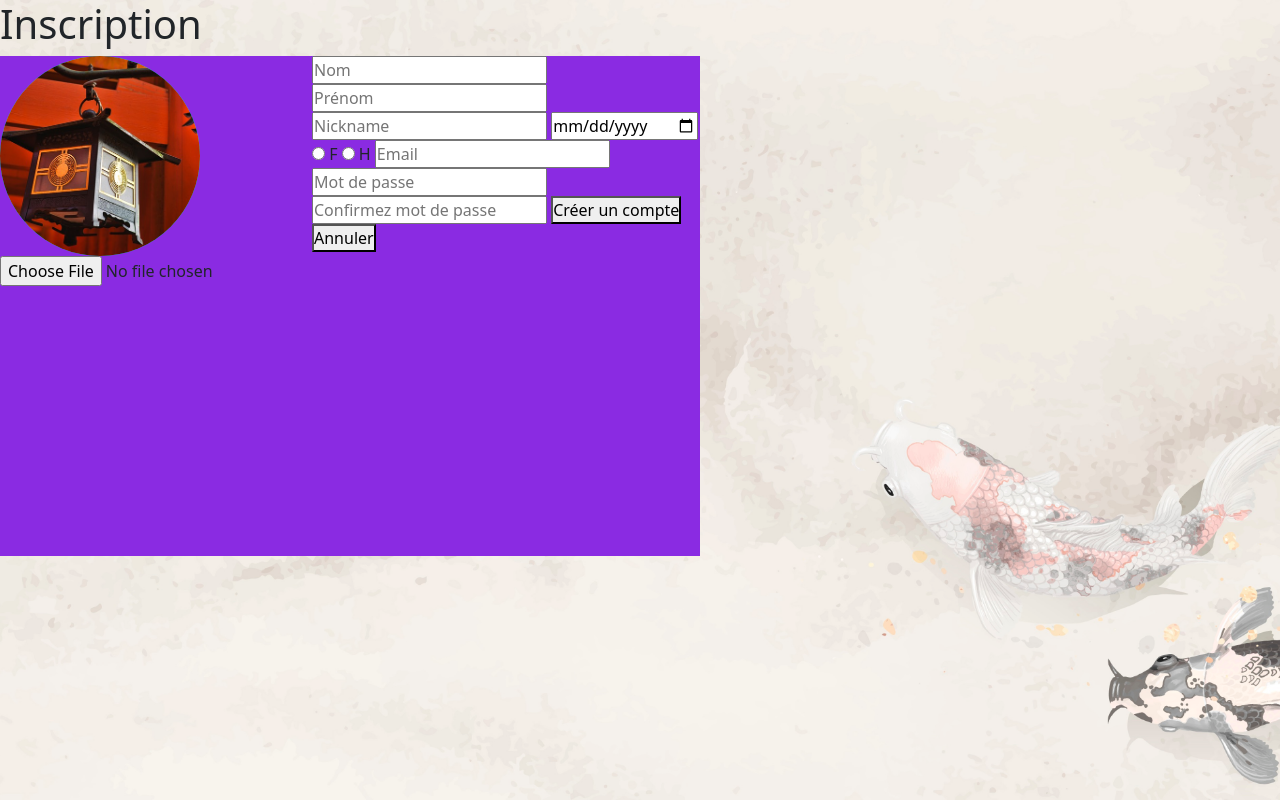
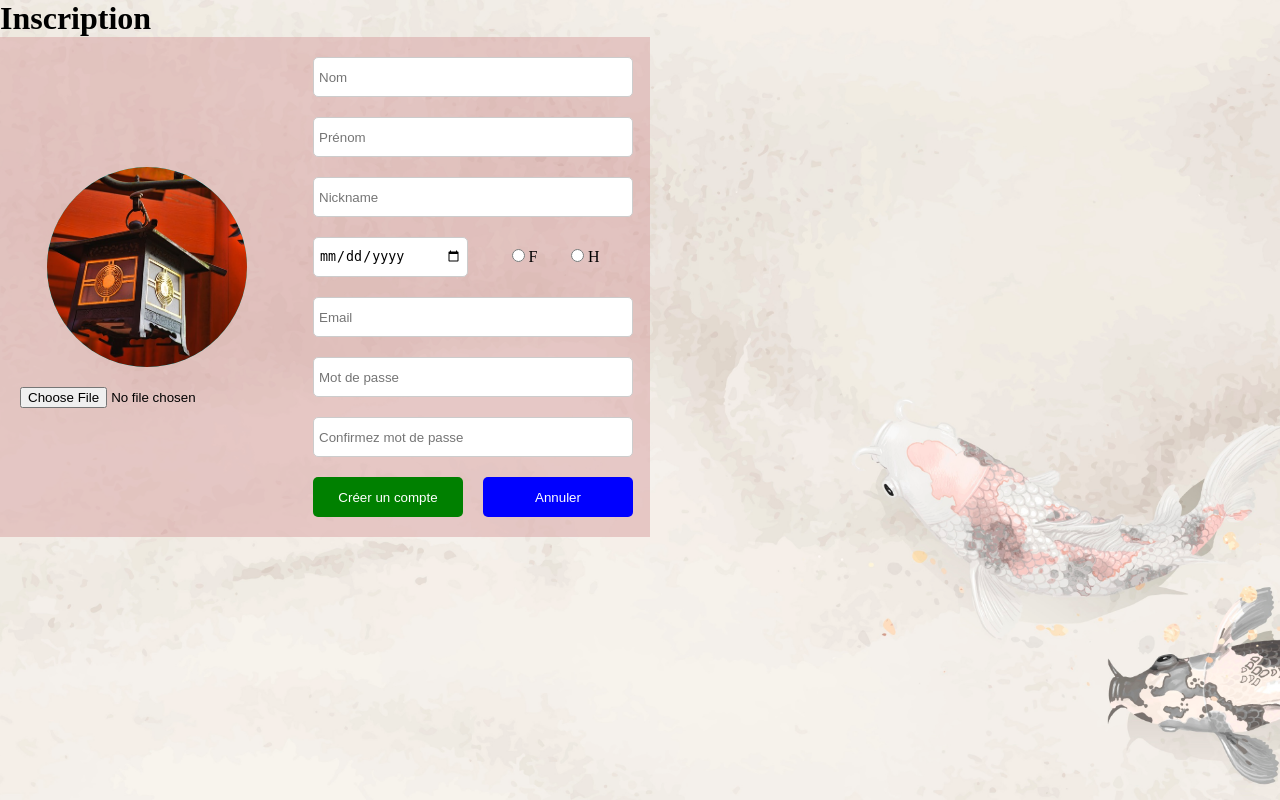
Before and after one commit to Mashoulya/Japan-forum, a PHP site: page /html/register.html in a window 1280 px wide. Run offline with PHP 8.4, Linux system fonts and the light colour scheme.

Commit message:
Page-registration
Réglage des couleurs

```diff
--- a/frontend/css/register.css
+++ b/frontend/css/register.css
@@ -1,3 +1,9 @@
+:root {
+    --color-bg: #d9a4a486;
+    --color-second: #ffffff8a;
+  }
+
+
 *, ::before, ::after{
     box-sizing: border-box;
     padding: 0;
@@ -19,21 +25,85 @@ body{
 /* FORMULAIRE D'INSCRIPTION */
 
 .registration-form{
-    background-color: blueviolet;
-    width: 700px;
+    background-color: var(--color-bg);
+    width: 650px;
     height: 500px;
     display: flex;
   }
 
-  .picture-box{
+  .picture-section {
+    display: flex;
+    flex-direction: column;
+    align-items: center;
+    justify-content: center;
+    text-align: center;
+    height: 100%;
+    padding: 20px;
+  }
+
+  .picture-box {
     width: 200px;
     height: 200px;
     border-radius: 50%;
     background-color: aqua;
     overflow: hidden;
+    margin-bottom: 10px;
   }
   .picture-box img {
     width: 100%;
     height: 100%;
     object-fit: cover;
   }
+
+  #photo-input {
+    margin-top: 10px;
+  }
+
+  /* partie droite */
+
+.inputs-section {
+    display: flex;
+    flex-direction: column;
+    gap: 20px;
+    padding: 20px;
+  }
+
+  .inputs-section input[type="text"],
+  .inputs-section input[type="date"],
+  .inputs-section input[type="password"] {
+    width: 100%;
+    height: 40px;
+    padding: 5px;
+    border: 1px solid #ccc;
+    border-radius: 5px;
+    outline: none;
+  }
+
+  .inputs-section button {
+    width: 150px;
+    height: 40px;
+    background-color: blue;
+    color: white;
+    border: none;
+    border-radius: 5px;
+    cursor: pointer;
+  }
+
+  .inputs-section button:first-child {
+    background-color: green;
+    margin-right: 20px;
+  }
+
+  .row {
+    display: flex;
+    gap: 10px;
+  }
+  .column {
+    flex: 1;
+    display: flex;
+    align-items: center;
+    justify-content: space-evenly;
+  }
+  .button-row {
+    display: flex;
+  }
--- a/frontend/html/register.html
+++ b/frontend/html/register.html
@@ -4,7 +4,6 @@
     <meta charset="UTF-8">
     <meta name="viewport" content="width=device-width, initial-scale=1.0">
     <title>Document</title>
-    <link href="https://cdn.jsdelivr.net/npm/bootstrap@5.3.0/dist/css/bootstrap.min.css" rel="stylesheet" integrity="sha384-9ndCyUaIbzAi2FUVXJi0CjmCapSmO7SnpJef0486qhLnuZ2cdeRhO02iuK6FUUVM" crossorigin="anonymous">
     <link rel="stylesheet" href="../css/register.css">
 </head>
 <body>
@@ -26,16 +25,26 @@
         <input type="text" id="firstname-input" placeholder="Nom">
         <input type="text" id="lastname-input" placeholder="Prénom">
         <input type="text" id="phone-input" placeholder="Nickname">
-        <input type="date" id="bithday">
 
-        <label for=""><input type="radio" name="gender" value="woman"> F</label>
-        <label for=""><input type="radio" name="gender" value="man"> H</label>
+        <div class="row">
+          <div class="column">
+            <input type="date" id="birthday-input">
+          </div>
+          <div class="column">
+            <label for="woman-input"><input type="radio" name="gender" id="woman-input" value="woman"> F</label>
+            <label for="man-input"><input type="radio" name="gender" id="man-input" value="man"> H</label>
+          </div>
+        </div>
 
         <input type="text" id="email-input" placeholder="Email">
         <input type="password" id="pwd" placeholder="Mot de passe">
         <input type="password" id="confirm-pwd" placeholder="Confirmez mot de passe">
-        <button type="submit">Créer un compte</button>
-        <button type="submit">Annuler</button>
+
+        <div class="button-row">
+          <button type="submit">Créer un compte</button>
+          <button type="submit">Annuler</button>
+        </div>
+
       </div>
     </div>
   </form>
```
Also changed, not shown: frontend/css/style.css (+10 -5 lines).
